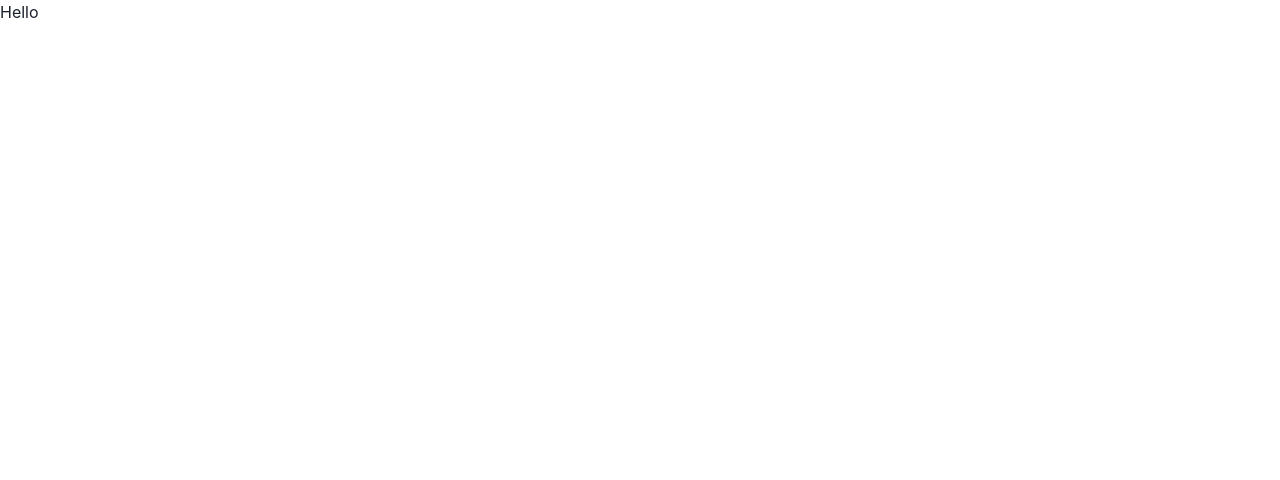
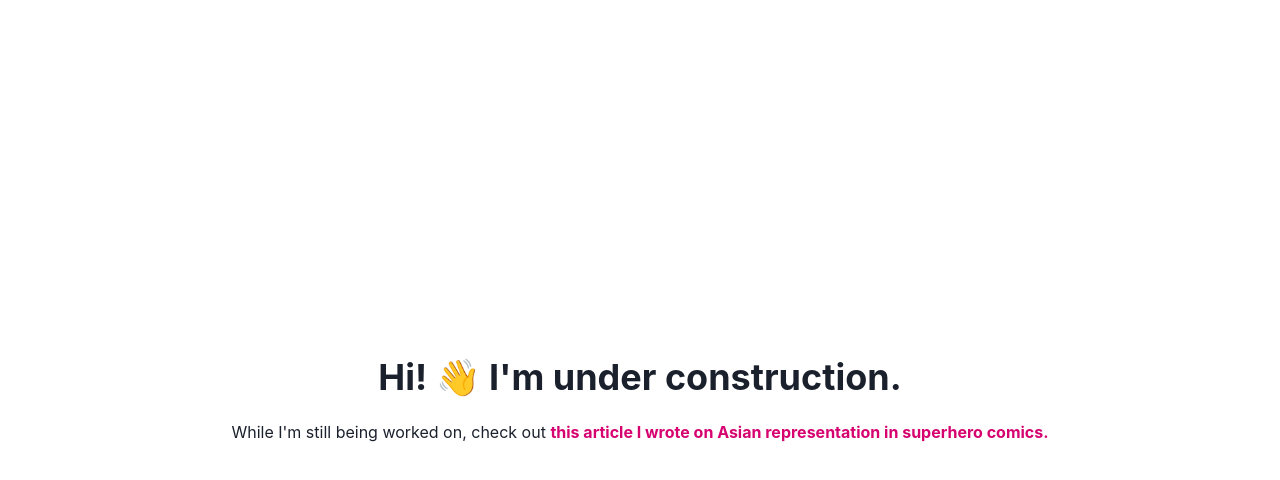
Before and after one commit to renzol2/renzol2.github.io, a Next.js app: page / in a window 1280 px wide. Shown: the top 480 px of the page. Built offline with nearby package versions, Linux system fonts and the light colour scheme.

Commit message:
Update landing and packages

```diff
--- a/package.json
+++ b/package.json
@@ -19,6 +19,7 @@
     "@nivo/line": "^0.69.1",
     "framer-motion": "^4.1.17",
     "next": "^9.5.4",
+    "node-fetch": "^2.6.1",
     "react": "16.13.1",
     "react-dom": "16.13.1",
     "react-icons": "^4.1.0",
--- a/pages/index.js
+++ b/pages/index.js
@@ -1,5 +1,22 @@
+import { Box, Center, Heading, Text, Link } from '@chakra-ui/react';
+import NextLink from 'next/link';
+
 export default function Home() {
   return (
-    <h1>Hello</h1>
+    <Center w="100%" h="100vh">
+      <Box>
+        <Heading textAlign="center" mb={5}>
+          Hi! 👋 I'm under construction.
+        </Heading>
+        <Text textAlign="center">
+          While I'm still being worked on, check out{' '}
+          <NextLink href="/is390" passHref>
+            <Link color="#D60270" fontWeight="bold">
+              this article I wrote on Asian representation in superhero comics.
+            </Link>
+          </NextLink>
+        </Text>
+      </Box>
+    </Center>
   );
 }
```
Also changed, not shown: 1 other file (tests, documents, lock files or other folders).
